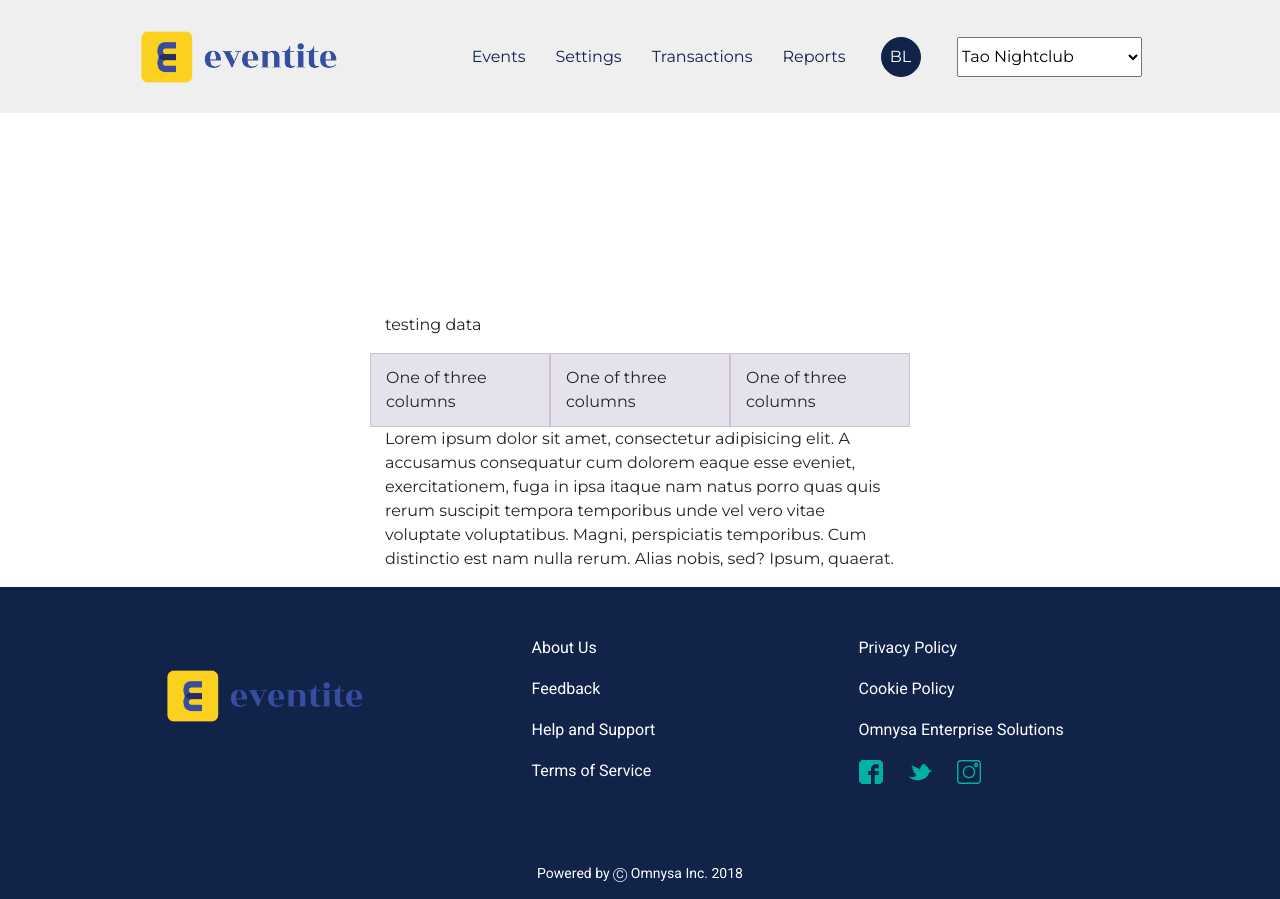
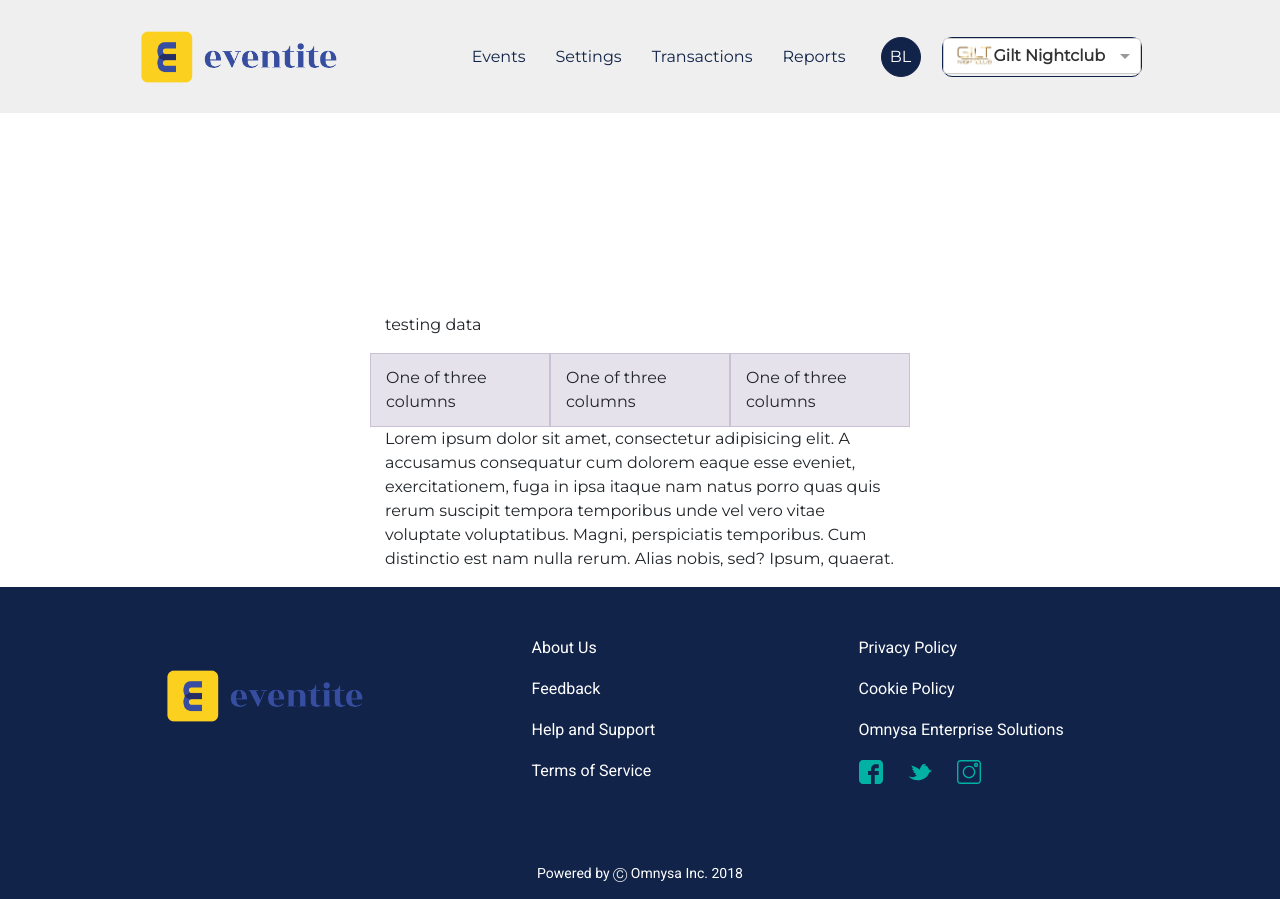
Before and after one commit to Valdemar26/admin-template, an Angular app: page / in a window 1280 px wide. Built offline with nearby package versions, Linux system fonts and the light colour scheme.

Commit message:
add ng-select package

```diff
--- a/package.json
+++ b/package.json
@@ -20,6 +20,7 @@
     "@angular/platform-browser": "^6.0.3",
     "@angular/platform-browser-dynamic": "^6.0.3",
     "@angular/router": "^6.0.3",
+    "@ng-select/ng-select": "^2.10.0",
     "bootstrap": "^4.1.3",
     "core-js": "^2.5.4",
     "rxjs": "^6.0.0",
--- a/src/app/nav/nav.component.css
+++ b/src/app/nav/nav.component.css
@@ -43,7 +43,7 @@
   margin-bottom: 20px;
 }
 .nav ul li ul li a:hover {
-  color: #ffe065;;
+  color: #ffe065;
   /*border-left: 5px solid #ffc107;*/
   height: 15px;
   border-left: 5px solid #ffe065;
@@ -60,7 +60,6 @@
   visibility: hidden;
   opacity: 0;
   transition: visibility 0s, opacity 0.5s linear;
-
 }
 .nav ul li .dropdown:before {
   content: "\A";
@@ -119,6 +118,42 @@ a.bl .profile {
   border: 1px solid #112349;
   border-radius: 50%;
 }
-select#chose option[value="gilt"] {
-  background-image:url(../../assets/images/gilt_logo.svg);
+
+/* ng-select styles */
+ng-select {
+  width: 200px;
+  border: 1px solid #112349;
+  border-radius: 10px;
 }
+
+ng-select::ng-deep .ng-dropdown-panel .ng-dropdown-panel-items .ng-option.ng-option-selected {
+  background-color: #fff;
+  color: #112349;
+}
+
+ng-select::ng-deep .ng-dropdown-panel .ng-dropdown-panel-items .ng-option.ng-option-marked {
+  background-color: #ffe065;
+  color: #112349;
+}
+ng-select::ng-deep .dropdown {
+  flex-direction: column;
+  border: 2px solid #efefef;
+  position: absolute;
+  top: 65px;
+  visibility: visible;
+  opacity: 1;
+  transition: visibility 0s, opacity 0.5s linear;
+}
+/*ng-select::ng-deep:hover .dropdown {*/
+  /*visibility: visible;*/
+  /*opacity: 1;*/
+/*}*/
+ng-select::ng-deep .dropdown:before {
+  content: "\A";
+  border-style: solid;
+  border-width: 0 10px 10px;
+  box-shadow: 0 16px 10px -17px rgba(0, 0, 0, 0.5);
+  border-color: transparent transparent #ffffff transparent;
+  position: absolute;
+  top: -10px;
+}
--- a/src/app/nav/nav.component.html
+++ b/src/app/nav/nav.component.html
@@ -73,13 +73,32 @@
           </a>
         </li>
       </ul>
-      <select name="" id="chose">
-        <option value="Tao Nightclub">Tao Nightclub</option>
-        <option value="Roku Bistro">Roku Bistro</option>
-        <option value="gilt">Gilt Nightclub</option>
-        <option value="Artisan Nightclub">Artisan Nightclub</option>
-        <option value="Fremont Social Club">Fremont Social Club</option>
-      </select>
+      <!--<select name="" id="chose">-->
+        <!--<option value="Tao Nightclub">Tao Nightclub</option>-->
+        <!--<option value="Roku Bistro">Roku Bistro</option>-->
+        <!--<option value="gilt">Gilt Nightclub</option>-->
+        <!--<option value="Artisan Nightclub">Artisan Nightclub</option>-->
+        <!--<option value="Fremont Social Club">Fremont Social Club</option>-->
+      <!--</select>-->
+
+      <ng-select [items]="clubs"
+                 bindLabel="name"
+                 bindValue="name"
+                 placeholder="Select club"
+                 [clearable]="false"
+                 [(ngModel)]="selectedClubName"
+                 class="dropdown">
+        <ng-template ng-label-tmp let-item="item">
+          <img height="22" width="40" [src]="item.avatar"/>
+          <b>{{item.name}}</b>
+        </ng-template>
+
+        <ng-template ng-option-tmp let-item="item" let-index="index">
+          <img height="22" width="40" [src]="item.avatar"/>
+          <b>{{item.name}}</b>
+        </ng-template>
+      </ng-select>
+
     </div>
   </div>
 </div>
--- a/src/app/nav/nav.component.ts
+++ b/src/app/nav/nav.component.ts
@@ -6,6 +6,14 @@ import { Component, OnInit } from '@angular/core';
   styleUrls: ['./nav.component.css']
 })
 export class NavComponent implements OnInit {
+  selectedClubName = 'Gilt Nightclub';
+  clubs = [
+    {id: 1, name: 'Tao Nightclub', avatar: '//www.gravatar.com/avatar/b0d8c6e5ea589e6fc3d3e08afb1873bb?d=retro&r=g&s=30 2x'},
+    {id: 2, name: 'Roku Bistro', avatar: '//www.gravatar.com/avatar/ddac2aa63ce82315b513be9dc93336e5?d=retro&r=g&s=15'},
+    {id: 3, name: 'Gilt Nightclub', avatar: './../assets/images/gilt_logo.svg'},
+    {id: 4, name: 'Artisan Nightclub', avatar: './../assets/images/gilt_logo.svg'},
+    {id: 5, name: 'Fremont Social Club', avatar: './../assets/images/gilt_logo.svg'}
+  ];
 
   constructor() { }
 
--- a/src/styles.css
+++ b/src/styles.css
@@ -1,4 +1,7 @@
 /* You can add global styles to this file, and also import other style files */
+
+@import "~@ng-select/ng-select/themes/default.theme.css";
+
 * {
   font-family: 'Montserrat', sans-serif;
 }
```
Also changed, not shown: src/app/app.module.ts (+6 -1 lines), 1 other file (tests, documents, lock files or other folders).
